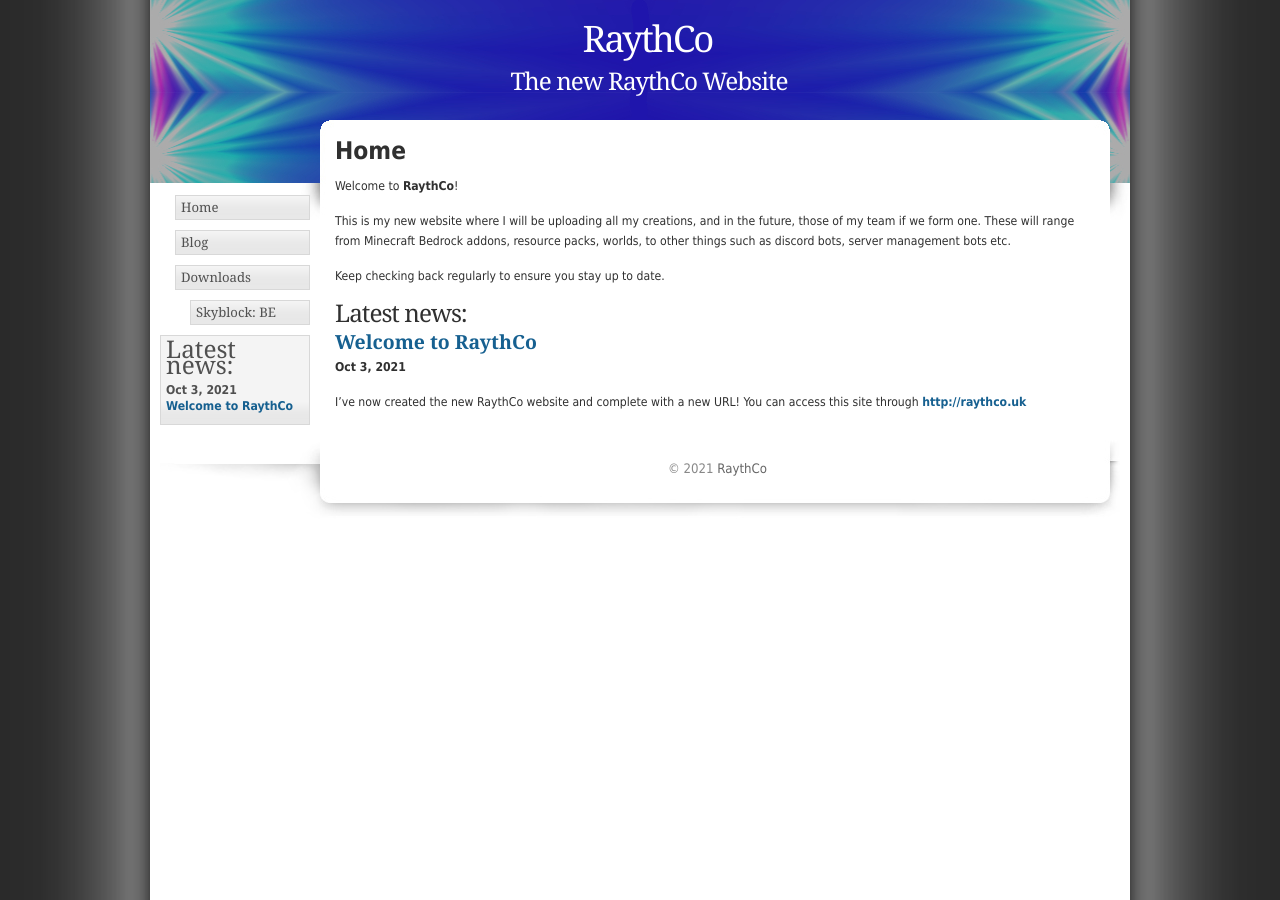
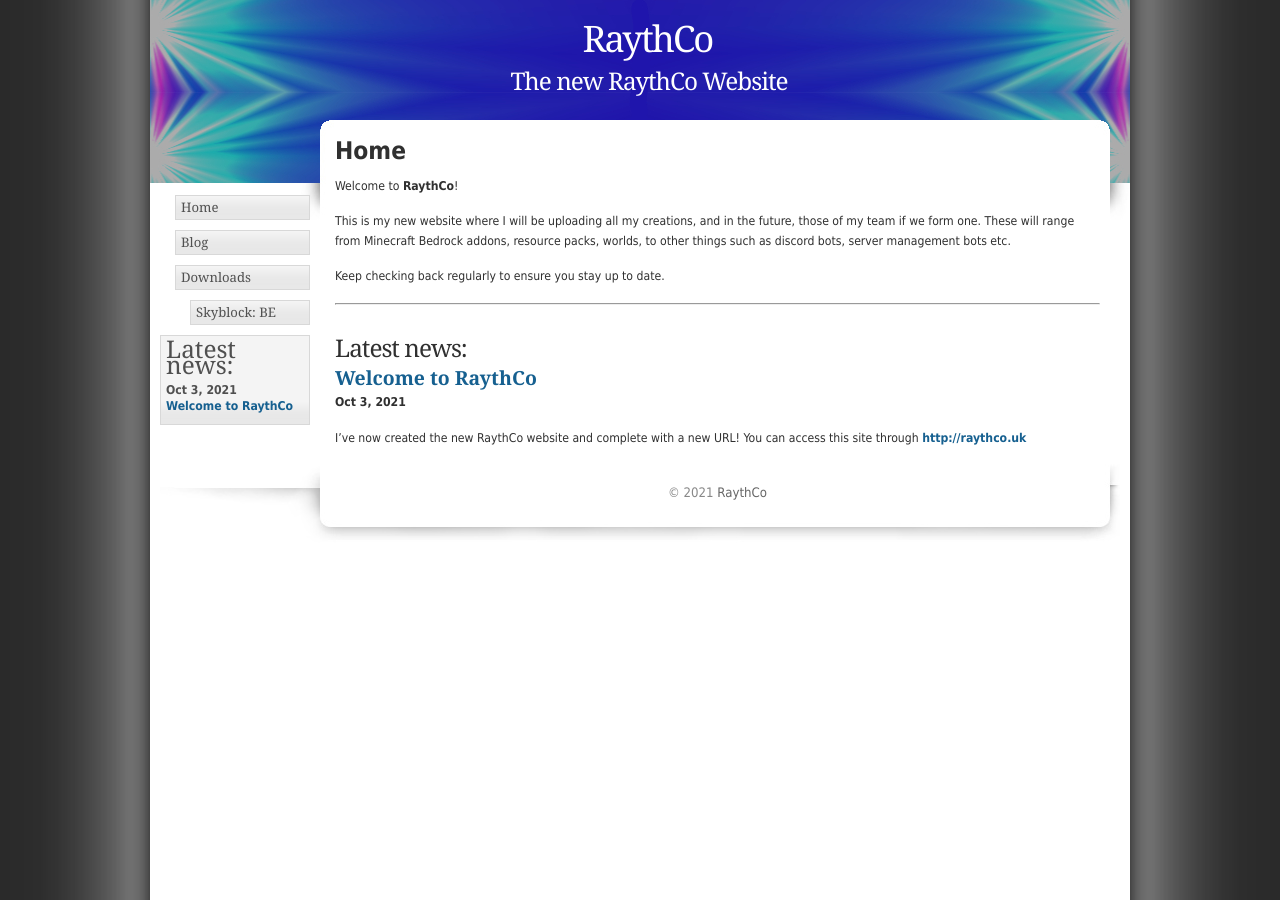
Before and after one commit to RaythCo-Creations/raythco-creations.github.io, a Jekyll site: the page built from index.md, in a window 1280 px wide. Built offline with Jekyll 4.4.1, drawn with Linux system fonts in a browser that asks for light colours.

Commit message:
Update home.html

```diff
--- a/_layouts/home.html
+++ b/_layouts/home.html
@@ -2,7 +2,7 @@
 layout: default
 ---
 {{ content }}
-
+<hr/><br/>
 <h2>Latest news:</h2>
 {% for post in site.posts limit:1 %}
 <h3><a href="{{ post.url }}">{{ post.title}}</a></h3>
```
